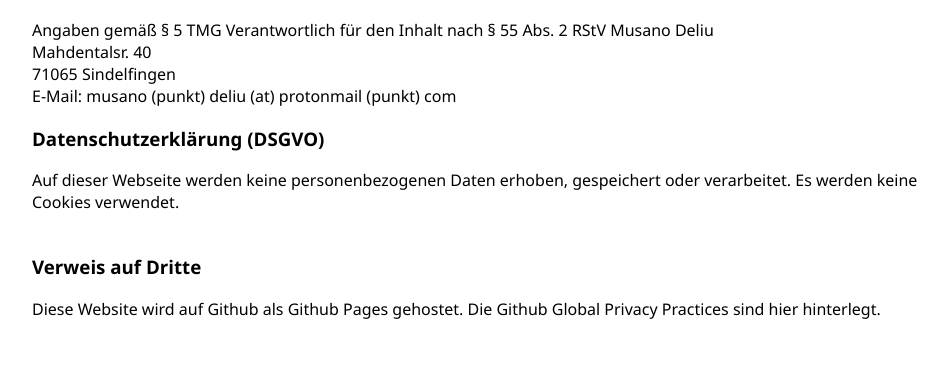
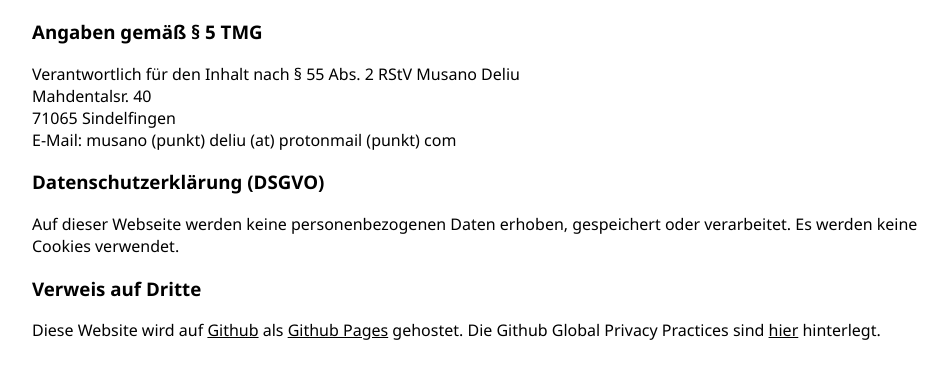
Before and after one commit to mdeliu/mdeliu.github.io, a plain HTML site: page impressum.html in a window 1280 px wide. Shown: the part 107-486 px from the top of the page, without its empty margins (160-1108 px from the left). Drawn offline with Linux system fonts and the light colour scheme.

Commit message:
Update impressum.html

```diff
--- a/impressum.html
+++ b/impressum.html
@@ -5,7 +5,7 @@
 
 	<style>
  		body, p { font-family:'Segoe UI', Tahoma, Geneva, Verdana, sans-serif;  margin: 0px auto; width: 70%; text-align: left; padding: 20px 0 0 0;}
-  		a { color: #000; text-decoration: none; }
+  		a { color: #000; text-decoration: underline; }
   		a:hover { color: #fff; background-color: #000; }
 	</style>
 
@@ -26,7 +26,7 @@
 
 <h1>Impressum &amp; Datenschutz</h1>
 
-<h3">Angaben gemäß § 5 TMG</h3>
+<h3>Angaben gemäß § 5 TMG</h3>
 <h3">Verantwortlich für den Inhalt nach § 55 Abs. 2 RStV</h3>
 Musano Deliu</br>
 Mahdentalsr. 40</br>
@@ -37,10 +37,10 @@ E-Mail: musano (punkt) deliu (at) protonmail (punkt) com
 
 <h3>Datenschutzerklärung (DSGVO)</h3>
 Auf dieser Webseite werden keine personenbezogenen Daten erhoben, gespeichert oder verarbeitet. Es werden keine Cookies verwendet.</br>
-</br>
+
 <h3>Verweis auf Dritte</h3>
-Diese Website wird auf <a href="https://github.com/">Github</a> als <a href="https://docs.github.com/en/pages/getting-started-with-github-pages/about-github-pages">Github Pages gehostet.
-	Die Github Global Privacy Practices sind <a href="https://docs.github.com/en/github/site-policy/global-privacy-practices">hier</a> hinterlegt.
+Diese Website wird auf <a href="https://github.com/">Github</a> als <a href="https://docs.github.com/en/pages/getting-started-with-github-pages/about-github-pages">Github Pages</a> gehostet.
+Die Github Global Privacy Practices sind <a href="https://docs.github.com/en/github/site-policy/global-privacy-practices">hier</a> hinterlegt.
   </p>
   </body>
 </html>
```
